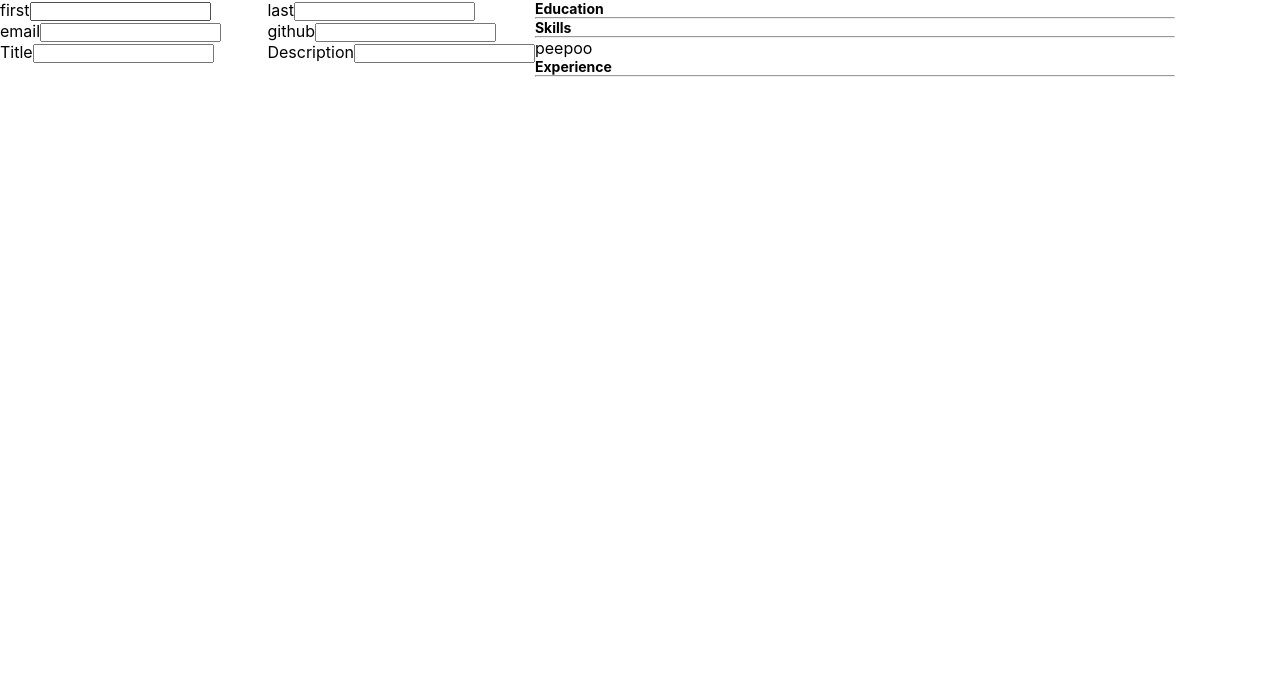
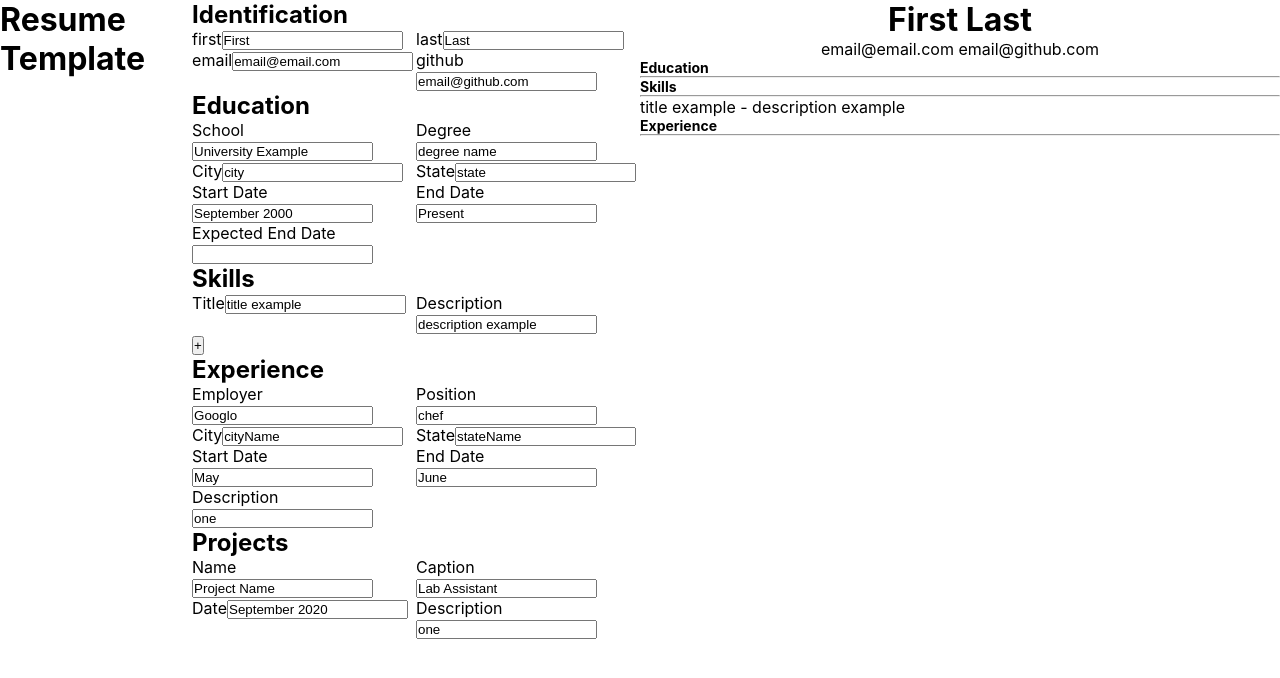
Before and after one commit to unrulypeach/cv-project, a React (Create React App) app: page / in a window 1280 px wide. Shown: the top 678 px of the page. Built offline with nearby package versions, Linux system fonts and the light colour scheme.

Commit message:
form template completed

```diff
--- a/src/App.js
+++ b/src/App.js
@@ -1,21 +1,67 @@
+/* eslint-disable no-debugger */
 /* eslint-disable react/no-unused-state */
 import './styles/App.css';
 import React, { Component } from 'react';
 import Template from './components/Template';
 import FormHeader from './components/FormHeader';
 import FormSkills from './components/FormSkills';
+import FormEducation from './components/FormEducation';
+import FormExperience from './components/FormExperience';
+import FormProjects from './components/FormProjects';
 
 export default class App extends Component {
   constructor(props) {
     super(props);
     this.state = {
-      first: '',
-      last: '',
-      email: '',
-      github: '',
+      first: 'First',
+      last: 'Last',
+      email: 'email@email.com',
+      github: 'email@github.com',
+      education: [
+        {
+          id: 0,
+          name: 'University Example',
+          city: 'city',
+          state: 'state',
+          degree: 'degree name',
+          start: 'September 2000',
+          end: 'Present',
+          expectedEnd: null,
+        },
+      ],
+      experience: [
+        {
+          id: 0,
+          name: 'Googlo',
+          position: 'chef',
+          city: 'cityName',
+          state: 'stateName',
+          start: 'May',
+          end: 'June',
+          points: ['one', 'two'],
+        },
+      ],
+      projects: [
+        {
+          id: 0,
+          name: 'Project Name',
+          position: 'Lab Assistant',
+          date: 'September 2020',
+          descriptions: ['one', 'two'],
+        },
+      ],
       skills: {
-        example: 'peepoo',
+        numChildren: 0,
+        title: 'title example',
+        descript: 'description example',
       },
+      skill: [
+        {
+          id: 0,
+          title: 'example',
+          descript: 'example',
+        },
+      ],
     };
   }
 
@@ -25,25 +71,66 @@ export default class App extends Component {
     });
   }
 
-  handleObjChange() {
-    this.setState((prevState) => ({
+  handleObjChange(ev, key) {
+    this.setState(({ skills }) => ({
       skills: {
-        ...prevState.skills,
+        ...skills,
+        [key]: ev.target.value,
+      },
+    }));
+  }
+
+  handleNewObj(ev, key) {
+    // debugger;
+    this.setState(({ skill }) => ({
+      skill: [
+        ...skill,
+        { [key]: ev.target.value },
+      ],
+    }));
+  }
+
+  onAddChild() {
+    this.setState(({ skills }) => ({
+      skills: {
+        ...skills,
+        numChildren: skills.numChildren + 1,
       },
     }));
   }
 
   render() {
+    /* const children = [];
+
+    // eslint-disable-next-line react/destructuring-assignment
+    for (let i = 0; i < this.state.skills.numChildren; i += 1) {
+      children.push(<FormSkills />);
+    } */
+    const {
+      education, skills, experience, projects,
+    } = this.state;
     return (
       <div className="App">
+        <h1> Resume Template</h1>
         <div className="Form">
           <FormHeader
-            changeFunc={() => this.handleChange()}
+            changeFunc={(ev, key) => this.handleChange(ev, key)}
             currState={this.state}
           />
+          <FormEducation
+            currState={education}
+          />
           <FormSkills
-            changeFunc={() => this.handleObjChange()}
-            currState={this.state}
+            changeFunc={(ev, key) => this.handleObjChange(ev, key)}
+            addChild={() => this.onAddChild()}
+            newObj={(ev, key) => this.handleNewObj(ev, key)}
+            currState={skills}
+          />
+          <FormExperience
+            currState={experience}
+          />
+          <FormProjects
+            currState={projects}
           />
         </div>
         <Template
--- /dev/null
+++ b/src/components/FormEducation.js
@@ -0,0 +1,72 @@
+/* eslint-disable jsx-a11y/label-has-associated-control */
+/* eslint-disable react/prop-types */
+import React, { Component } from 'react';
+
+export default class FormEducation extends Component {
+  renderEducation() {
+    const { currState } = this.props;
+
+    return (
+      <form className="form-piece-container">
+        <label>
+          School
+          <input
+            type="text"
+            value={currState[0].name}
+          />
+        </label>
+        <label>
+          Degree
+          <input
+            type="text"
+            value={currState[0].degree}
+          />
+        </label>
+        <label>
+          City
+          <input
+            type="text"
+            value={currState[0].city}
+          />
+        </label>
+        <label>
+          State
+          <input
+            type="text"
+            value={currState[0].state}
+          />
+        </label>
+        <label>
+          Start Date
+          <input
+            type="text"
+            value={currState[0].start}
+          />
+        </label>
+        <label>
+          End Date
+          <input
+            type="text"
+            value={currState[0].end}
+          />
+        </label>
+        <label>
+          Expected End Date
+          <input
+            type="text"
+            value={currState[0].expectedEnd}
+          />
+        </label>
+      </form>
+    );
+  }
+
+  render() {
+    return (
+      <>
+        <h2>Education</h2>
+        {this.renderEducation()}
+      </>
+    );
+  }
+}
--- /dev/null
+++ b/src/components/FormExperience.js
@@ -0,0 +1,71 @@
+/* eslint-disable react/prop-types */
+/* eslint-disable jsx-a11y/label-has-associated-control */
+import React, { Component } from 'react';
+
+export default class FormExperience extends Component {
+  renderExperience() {
+    const { currState } = this.props;
+    return (
+      <form className="form-piece-container">
+        <label>
+          Employer
+          <input
+            type="text"
+            value={currState[0].name}
+          />
+        </label>
+        <label>
+          Position
+          <input
+            type="text"
+            value={currState[0].position}
+          />
+        </label>
+        <label>
+          City
+          <input
+            type="text"
+            value={currState[0].city}
+          />
+        </label>
+        <label>
+          State
+          <input
+            type="text"
+            value={currState[0].state}
+          />
+        </label>
+        <label>
+          Start Date
+          <input
+            type="text"
+            value={currState[0].start}
+          />
+        </label>
+        <label>
+          End Date
+          <input
+            type="text"
+            value={currState[0].end}
+          />
+        </label>
+        <label>
+          Description
+          <input
+            type="text"
+            value={currState[0].points[0]}
+          />
+        </label>
+      </form>
+    );
+  }
+
+  render() {
+    return (
+      <>
+        <h2>Experience</h2>
+        {this.renderExperience()}
+      </>
+    );
+  }
+}
--- a/src/components/FormHeader.js
+++ b/src/components/FormHeader.js
@@ -20,12 +20,15 @@ export default class FormHeader extends Component {
 
   render() {
     return (
+      <div>
+        <h2> Identification </h2>
         <form className="form-piece-container">
           {this.renderHeaderPc('first')}
           {this.renderHeaderPc('last')}
           {this.renderHeaderPc('email')}
           {this.renderHeaderPc('github')}
         </form>
+      </div>
     );
   }
 }
--- /dev/null
+++ b/src/components/FormProjects.js
@@ -0,0 +1,51 @@
+/* eslint-disable react/prop-types */
+/* eslint-disable jsx-a11y/label-has-associated-control */
+import React, { Component } from 'react';
+
+export default class FormProjects extends Component {
+  renderProjects() {
+    const { currState } = this.props;
+
+    return (
+      <form className="form-piece-container">
+        <label>
+          Name
+          <input
+            type="text"
+            value={currState[0].name}
+          />
+        </label>
+        <label>
+          Caption
+          <input
+            type="text"
+            value={currState[0].position}
+          />
+        </label>
+        <label>
+          Date
+          <input
+            type="text"
+            value={currState[0].date}
+          />
+        </label>
+        <label>
+          Description
+          <input
+            type="text"
+            value={currState[0].descriptions[0]}
+          />
+        </label>
+      </form>
+    );
+  }
+
+  render() {
+    return (
+      <>
+        <h2>Projects</h2>
+        {this.renderProjects()}
+      </>
+    );
+  }
+}
--- a/src/components/FormSkills.js
+++ b/src/components/FormSkills.js
@@ -6,12 +6,13 @@ export default class FormSkills extends Component {
   renderSkills() {
     const { currState, changeFunc } = this.props;
     return (
+      <div>
         <form className="form-piece-container">
           <label>
             Title
             <input
               type="text"
-            value={currState.example}
+              value={currState.title}
               onChange={(e) => changeFunc(e, 'title')}
             />
           </label>
@@ -19,17 +20,28 @@ export default class FormSkills extends Component {
             Description
             <input
               type="text"
-            value={currState.example}
+              value={currState.descript}
               onChange={(e) => changeFunc(e, 'descript')}
             />
           </label>
         </form>
+      </div>
     );
   }
 
   render() {
+    const { addChild } = this.props;
     return (
-      this.renderSkills()
+      <>
+        <h2>Skills</h2>
+        {this.renderSkills()}
+        <button
+          type="button"
+          onClick={addChild}
+        >
+          +
+        </button>
+      </>
     );
   }
 }
--- a/src/components/Header.js
+++ b/src/components/Header.js
@@ -13,7 +13,10 @@ export default class Header extends Component {
           {' '}
           {last}
         </h1>
-        <span>{email}</span>
+        <span>
+          {email}
+          {' '}
+        </span>
         <span>{github}</span>
       </div>
     );
--- a/src/components/Skills.js
+++ b/src/components/Skills.js
@@ -6,7 +6,9 @@ export default class Skills extends Component {
     const { skill } = this.props;
     return (
       <div>
-        {skill.example}
+        {skill.title}
+        {' - '}
+        {skill.descript}
       </div>
     );
   }
```
Lines whose indentation alone changed are shown as unchanged.
